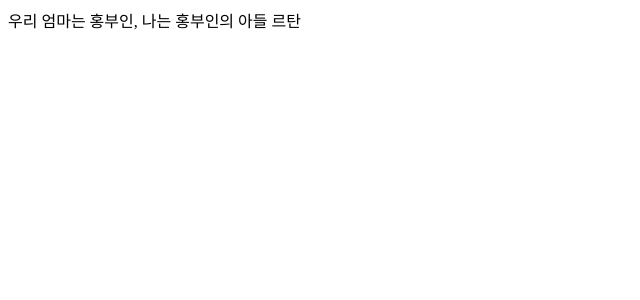
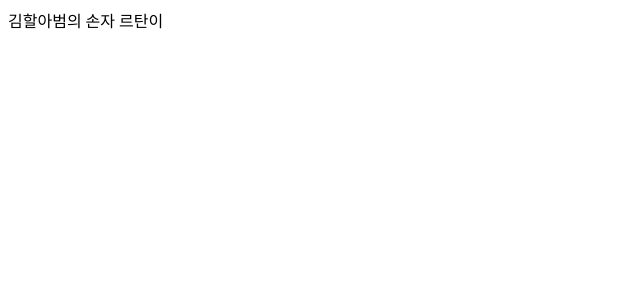
Before and after one commit to yuna-c/react, a React (Vite) app: page / in a window 1280 px wide. Shown: the top 300 px of the page, without its empty margins (0-640 px from the left). Built offline with nearby package versions, Linux system fonts and the light colour scheme.

Commit message:
📝 add : props 예제

```diff
--- a/src/App.jsx
+++ b/src/App.jsx
@@ -10,19 +10,19 @@
 
 import './App.scss';
 
-function Child(props) {
-	const name = '르탄';
-	// https://github.com/jsx-eslint/eslint-plugin-react/blob/master/docs/rules/prop-types.md
-	return <div>{`우리 엄마는 ${props.motherName}, 나는 ${props.motherName}의 아들 ${name}`}</div>;
+function GrandFather() {
+	const name = '김할아범';
+	return <Mother name={name} />;
 }
 
-function Mother() {
-	const name = '홍부인';
-	return <Child motherName={name} />;
+function Mother(props) {
+	const name = props.name;
+	return <Child name={name} />;
 }
 
-function GrandFather() {
-	return <Mother />;
+function Child(props) {
+	const name = props.name;
+	return <div>{name}의 손자 르탄이</div>;
 }
 
 function App() {
```
